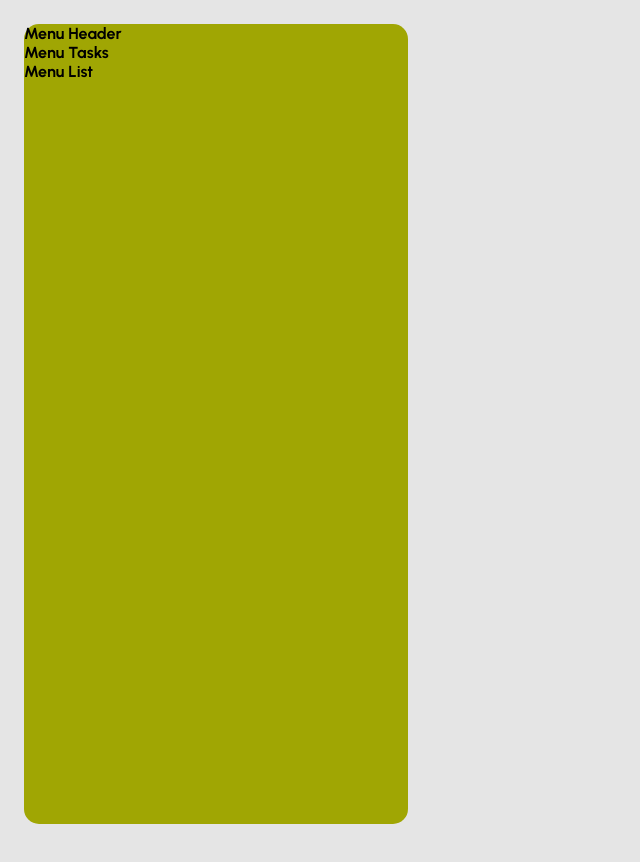
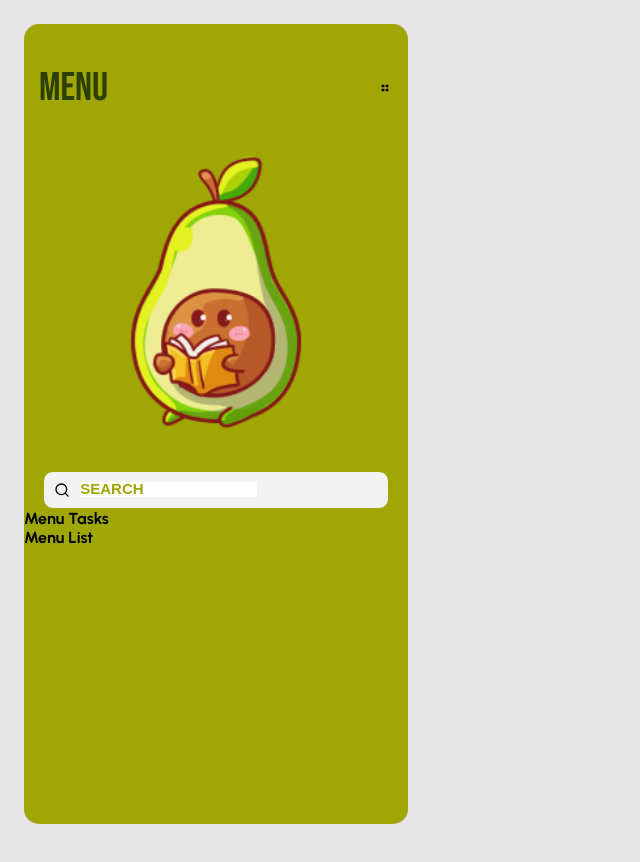
Before and after one commit to JoseDarioGonzalezCha/TodoZinho, a React (Vite) app: page / in a window 1280 px wide. Shown: the whole page, without its empty margins (0-640 px from the left). Built offline with nearby package versions, Linux system fonts and the light colour scheme.

Commit message:
feat: Created an stylized Component Menu

```diff
--- a/src/Components/Menu/MenuHeader/MenuHeader.jsx
+++ b/src/Components/Menu/MenuHeader/MenuHeader.jsx
@@ -1,7 +1,33 @@
-import React from 'react'
+import React from "react";
+
+import abacateLendo from "../../../assets/abacateLendo.png";
+
+import { BiGridSmall } from "react-icons/bi";
+import { FiSearch } from "react-icons/fi";
+
+import {
+  StyledContent,
+  StyledImg,
+  StyledInput,
+  StyledMenu,
+  StyledMenuHeader,
+  StyledTitle,
+} from "./MenuHeader.styles";
 
 export const MenuHeader = () => {
   return (
-	<div>Menu Header</div>
-  )
-}
+    <StyledContent>
+      <StyledMenuHeader>
+        <StyledTitle>Menu</StyledTitle>
+        <BiGridSmall />
+      </StyledMenuHeader>
+
+      <StyledImg src={abacateLendo} alt="avocado reading" />
+
+      <StyledMenu>
+        <FiSearch />
+        <StyledInput type="text" placeholder="SEARCH" />
+      </StyledMenu>
+    </StyledContent>
+  );
+};
--- /dev/null
+++ b/src/Components/Menu/MenuHeader/MenuHeader.styles.js
@@ -0,0 +1,49 @@
+import styled from "styled-components";
+
+export const StyledContent = styled.div`
+  display: flex;
+  flex-direction: column;
+  gap: 40px;
+`;
+
+export const StyledMenuHeader = styled.div`
+  display: flex;
+  justify-content: space-between;
+  align-items: center;
+  padding: 40px 15px 0 15px;
+`;
+
+export const StyledTitle = styled.h2`
+  font-family: "Bebas Neue", sans-serif;
+  font-weight: 400px;
+  font-size: 40px;
+  text-transform: uppercase;
+  color: #2c4001;
+`;
+
+export const StyledImg = styled.img`
+  width: 60%;
+  margin: 0 auto;
+`;
+
+export const StyledMenu = styled.div`
+  background-color: #f2f2f2;
+  border: 1px solid #a0a603;
+  border-radius: 10px;
+  width: 90%;
+  display: flex;
+  align-items: center;
+  margin: 0 auto;
+  padding: 10px;
+`;
+
+export const StyledInput = styled.input`
+  border: none;
+  margin-left: 10px;
+
+  &::placeholder {
+    color: #a0a603;
+    font-size: 15px;
+    font-weight: 700;
+  }
+`;
```
